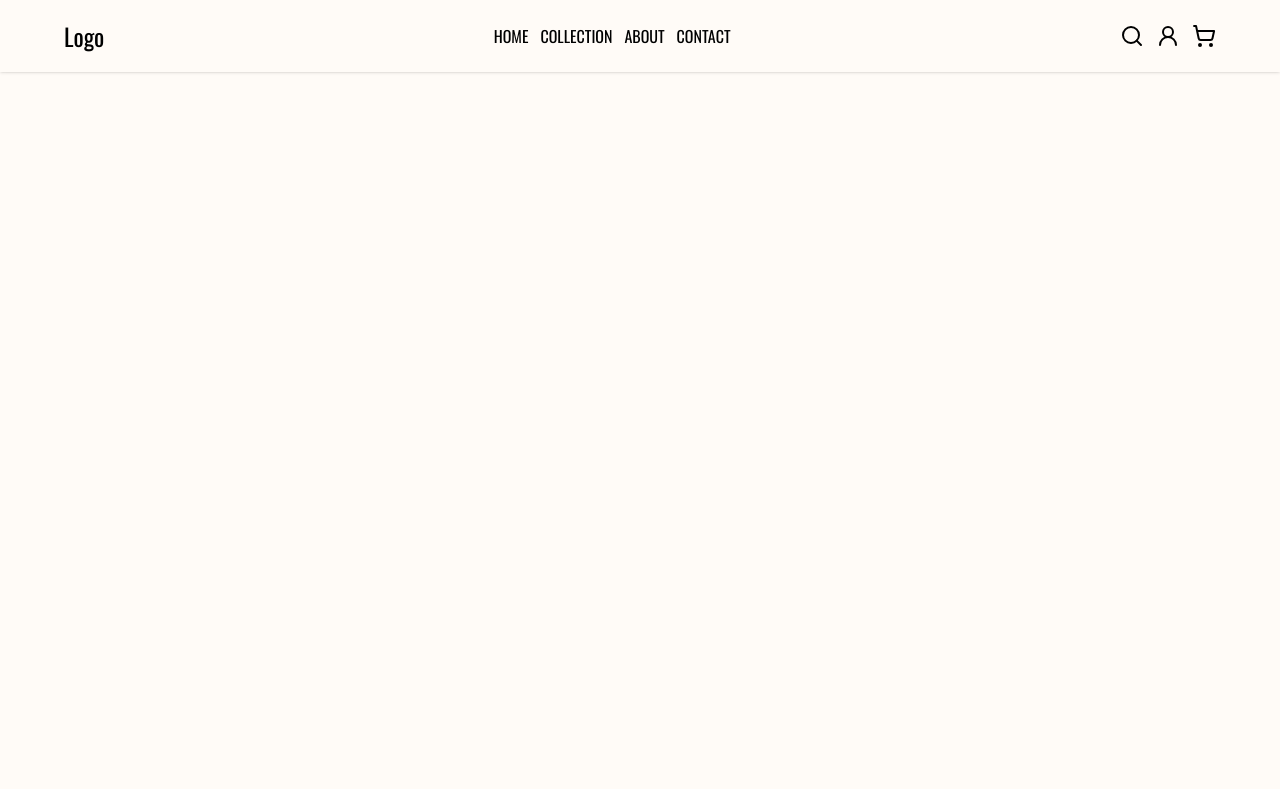
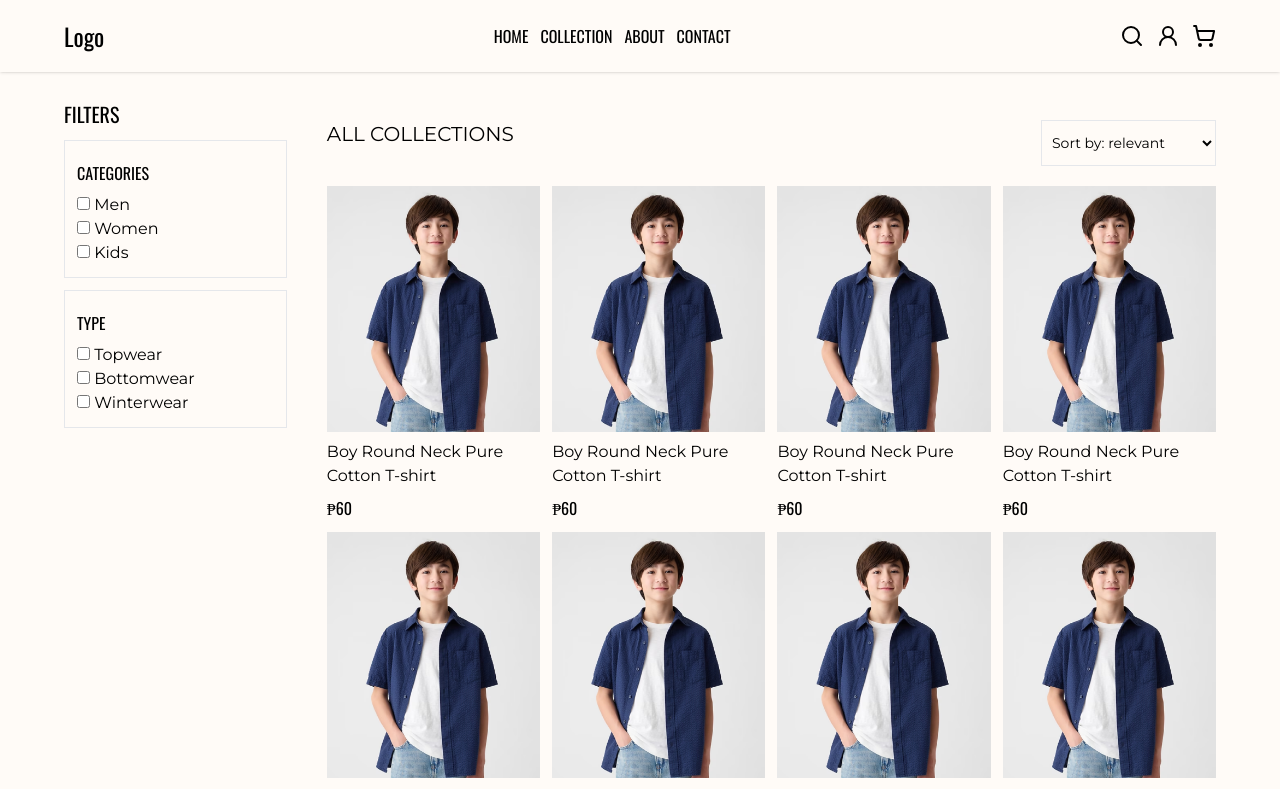
Before and after one commit to ralphreevencarandang/Swagside, a React (Vite) app in the folder frontend/: page /collection in a window 1280 px wide. Shown: the top 789 px of the page. Built offline with nearby package versions, Linux system fonts and the light colour scheme.

Commit message:
Collection UI

```diff
--- a/frontend/package.json
+++ b/frontend/package.json
@@ -17,7 +17,8 @@
     "react-dom": "^19.1.0",
     "react-router": "^7.7.0",
     "react-toastify": "^11.0.5",
-    "tailwindcss": "^4.1.11"
+    "tailwindcss": "^4.1.11",
+    "zustand": "^5.0.6"
   },
   "devDependencies": {
     "@eslint/js": "^9.30.1",
--- a/frontend/src/root/pages/About.jsx
+++ b/frontend/src/root/pages/About.jsx
@@ -25,7 +25,7 @@ const About = () => {
         </div>
 
 
-        <div className='py-15'>
+        <div className='pt-15'>
             <h1 className='font-oswald text-2xl mb-10'>WHY CHOOSE US</h1>
 
             <div className='grid grid-cols-1 md:grid-cols-3'>
--- a/frontend/src/root/pages/Collection.jsx
+++ b/frontend/src/root/pages/Collection.jsx
@@ -1,10 +1,59 @@
 import React from 'react'
-
+import ProductCard from '../../components/ProductCard'
 const Collection = () => {
   return (
-    <div>
-      Collection Page
-    </div>
+    <section className='py-25 flex flex-col lg:gap-10  lg:flex-row'>
+
+      {/* Filter div */}
+
+          <div className='flex flex-col gap-3 lg:w-100'>
+              <h1 className='text-xl font-oswald'>FILTERS</h1>
+              <div className='border border-gray-200 p-3'>
+                  <div className='flex flex-col '>
+                    <p className='font-oswald py-2'>CATEGORIES</p>
+                    <label className='font-montserrat'> <input type="checkbox" className='accent-pink-400'/> Men</label>
+                    <label className='font-montserrat'> <input type="checkbox" className='accent-pink-400'/> Women</label>
+                    <label className='font-montserrat'> <input type="checkbox" className='accent-pink-400'/> Kids</label>
+                  </div>
+              </div>
+
+              <div className='border border-gray-200 p-3'>
+                  <div className='flex flex-col '>
+                    <p className='font-oswald py-2'>TYPE</p>
+                    <label className='font-montserrat'> <input type="checkbox" className='accent-pink-400'/> Topwear</label>
+                    <label className='font-montserrat'> <input type="checkbox" className='accent-pink-400'/> Bottomwear</label>
+                    <label className='font-montserrat'> <input type="checkbox" className='accent-pink-400'/> Winterwear</label>
+                  </div>
+              </div>
+          </div>
+
+          <div>
+              <div className='flex justify-between gap-2 my-5'>
+                <h1 className='text-lg sm:text-xl font-montserrat'>ALL COLLECTIONS</h1>
+                <select className='border border-gray-200 font-montserrat text-sm sm:px-1.5 sm:py-3'>
+                  <option value="relevant">Sort by: relevant</option>
+                  <option value="low-to-high">Sort by: Low to High</option>
+                  <option value="high-to-low">Sort by: High to Low</option>
+                </select>
+              </div>
+
+              <div className='grid grid-cols-2 gap-3 place-content-center md:grid-cols-3 lg:grid-cols-4'>
+                  <ProductCard/>
+                  <ProductCard/>
+                  <ProductCard/>
+                  <ProductCard/>
+                  <ProductCard/>
+                  <ProductCard/>
+                  <ProductCard/>
+                  <ProductCard/>
+                  <ProductCard/>
+              </div>
+          </div>
+
+
+
+
+    </section>
   )
 }
 
```
Also changed, not shown: 1 other file (tests, documents, lock files or other folders).
